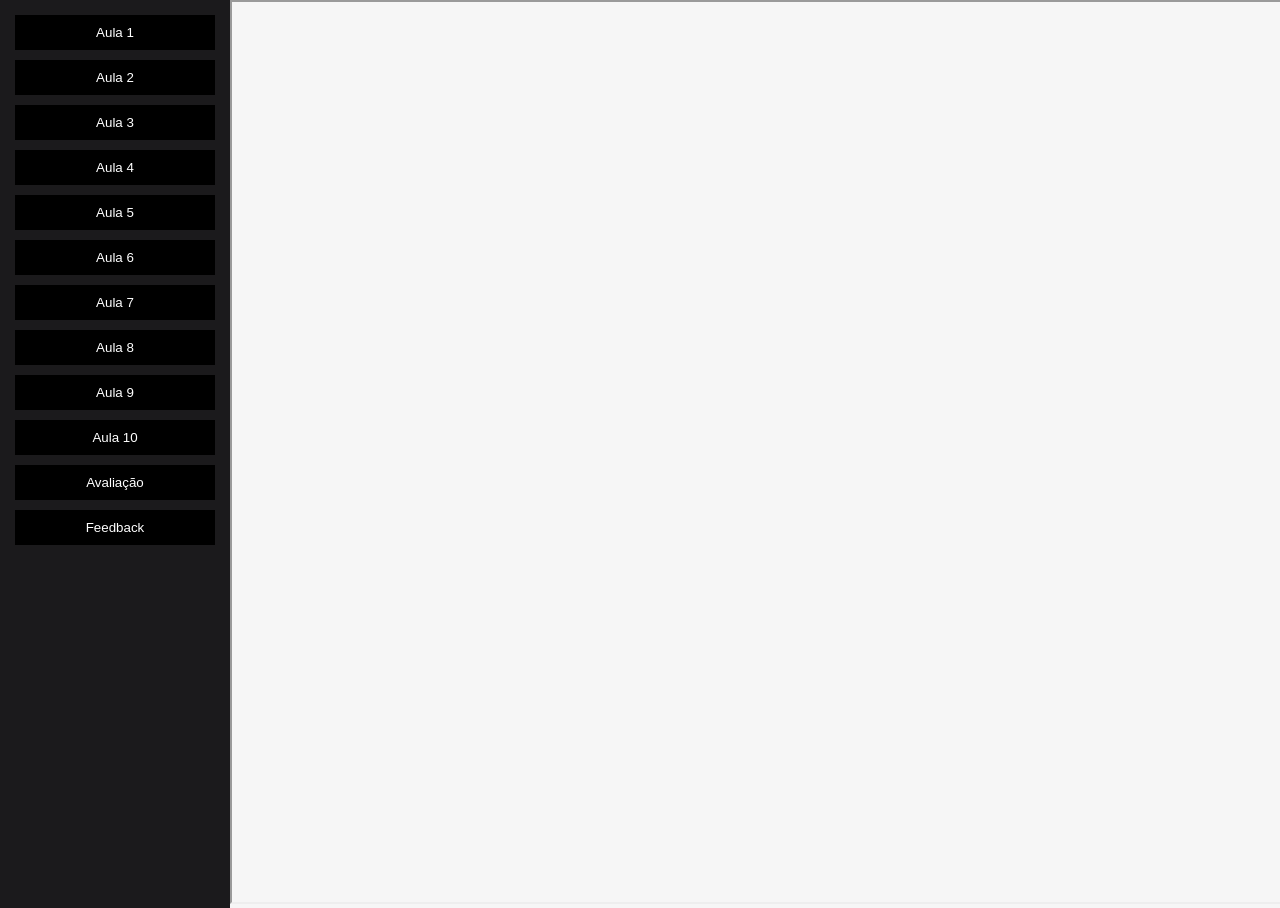
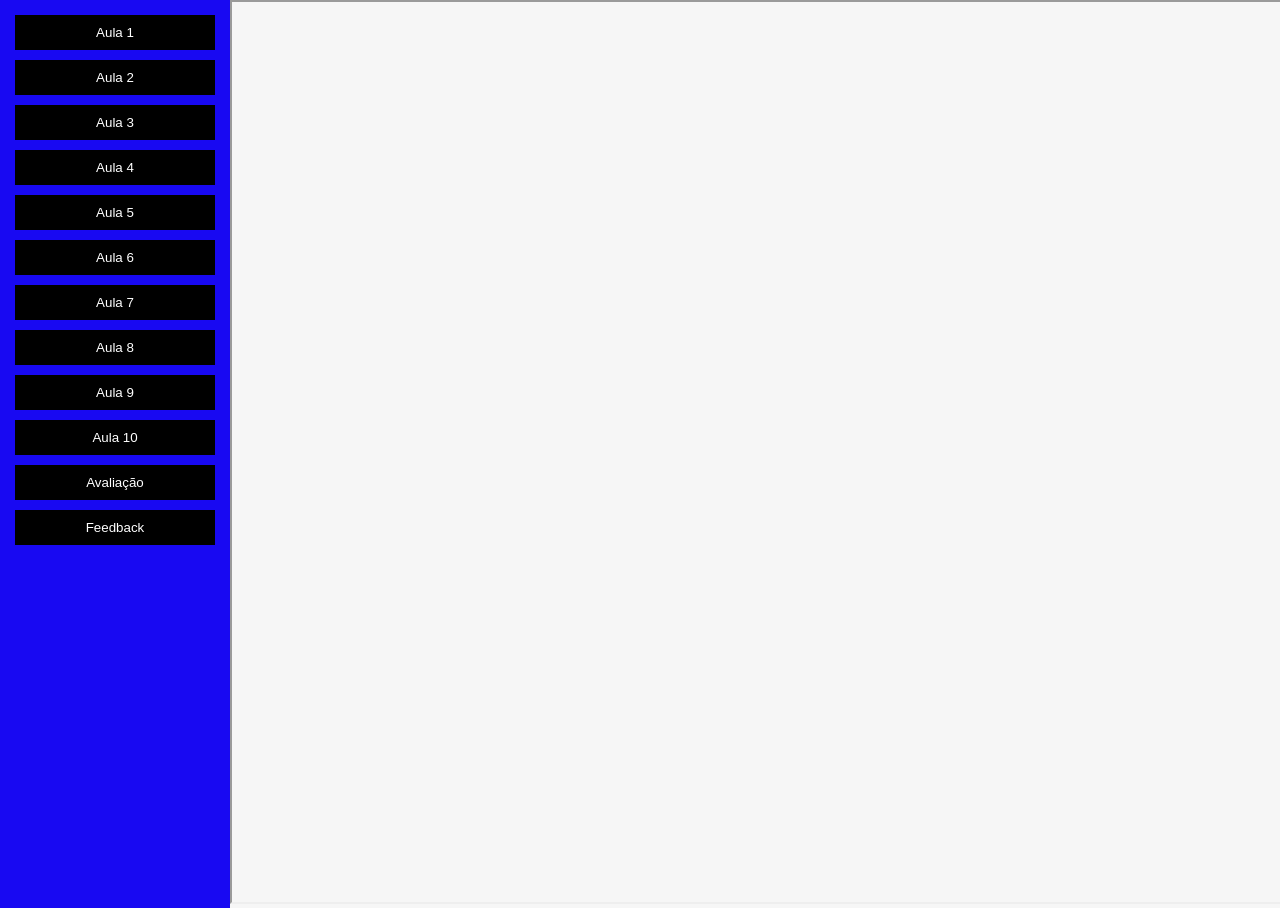
Before and after one commit to FelixPhp/uniselva, a PHP site: page /aulas.html in a window 1280 px wide. Shown: the part 67-975 px from the top of the page. Run offline with PHP 8.4, Linux system fonts and the light colour scheme.

Commit message:
ateraçao de cor

```diff
--- a/css/aulas.css
+++ b/css/aulas.css
@@ -28,7 +28,7 @@ body {
 .sidebar {
     width: 200px;
     height: ;
-    background-color: #1b1a1c;
+    background-color: #1809f2;
     padding: 15px;
 }
 
```
